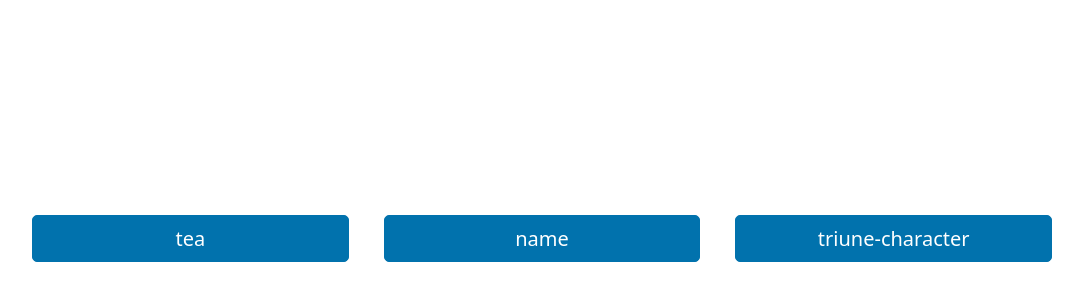
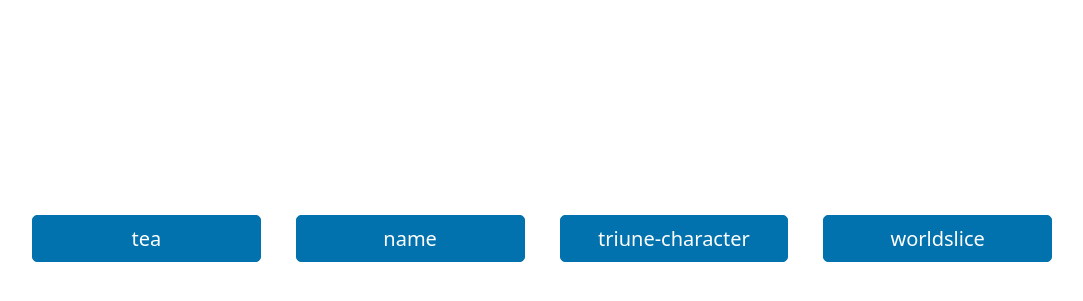
Before and after one commit to octoshrimpy/gen, a plain HTML site: page index.html in a window 1280 px wide. Shown: the part 295-596 px from the top of the page, without its empty margins (88-1171 px from the left). Drawn offline with nearby package versions, Linux system fonts and the light colour scheme.

Commit message:
Add link to worldslice in navigation

```diff
--- a/index.html
+++ b/index.html
@@ -58,6 +58,7 @@
             <li><a href="./tea" role="button">tea</a></li>
             <li><a href="./name" role="button">name</a></li>
             <li><a href="./triune-character" role="button">triune-character</a></li>
+            <li><a href="/worldslice" role="button">worldslice</a></li>
           </ul>
         </nav>
     </main>
```
